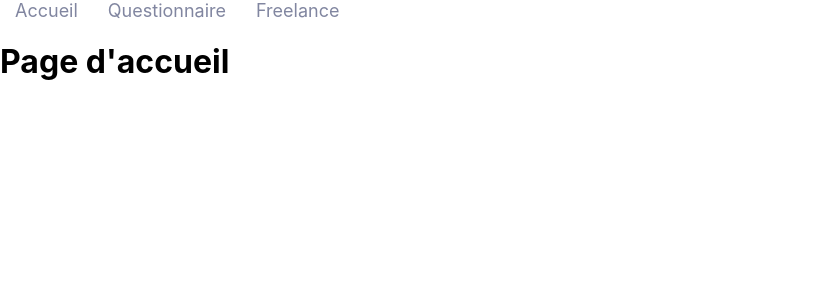
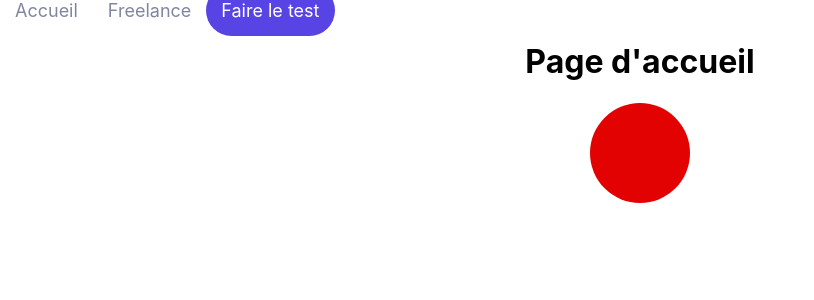
Before and after one commit to DevWeb13/shiny-agency, a React (Create React App) app: page / in a window 1280 px wide. Shown: the top 300 px of the page, without its empty margins (0-814 px from the left). Built offline with nearby package versions, Linux system fonts and the light colour scheme.

Commit message:
fix: index.jsx(router)
Made compliant with the new version of react + add props at Home and Header

```diff
--- a/public/index.html
+++ b/public/index.html
@@ -27,7 +27,7 @@
 
 <body>
   <noscript>You need to enable JavaScript to run this app.</noscript>
-  <div id="root"></div>
+  <div id="app"></div>
   <!--
       This HTML file is a template.
       If you open it directly in the browser, you will see an empty page.
--- a/src/components/Header/index.jsx
+++ b/src/components/Header/index.jsx
@@ -1,20 +1,30 @@
+import React from 'react';
 import { Link } from 'react-router-dom';
 import styled from 'styled-components';
-import React from 'react';
 
 const StyledLink = styled(Link)`
   padding: 15px;
   color: #8186a0;
   text-decoration: none;
   font-size: 18px;
+  ${(props) =>
+    // @ts-ignore
+    props.$isFullLink &&
+    `color: white; border-radius: 30px; background-color: #5843E4;`}
 `;
 
 function Header() {
   return (
     <nav>
       <StyledLink to="/">Accueil</StyledLink>
-      <StyledLink to="/survey/1">Questionnaire</StyledLink>
       <StyledLink to="/freelances">Freelance</StyledLink>
+      <StyledLink
+        to="/survey/1"
+        // @ts-ignore
+        $isFullLink
+      >
+        Faire le test
+      </StyledLink>
     </nav>
   );
 }
--- a/src/index.jsx
+++ b/src/index.jsx
@@ -1,5 +1,6 @@
 import React from 'react';
-import ReactDOM from 'react-dom';
+// import ReactDOM from 'react-dom';
+import { createRoot } from 'react-dom/client';
 import { BrowserRouter as Router, Route, Routes } from 'react-router-dom';
 import './index.css';
 import Header from './components/Header';
@@ -10,7 +11,10 @@ import Freelances from './pages/Freelances';
 import Error from './pages/Error';
 import reportWebVitals from './reportWebVitals';
 
-ReactDOM.render(
+const container = document.getElementById('app');
+const root = createRoot(container);
+
+root.render(
   <React.StrictMode>
     <Router>
       <Header />
@@ -22,8 +26,7 @@ ReactDOM.render(
         <Route path="*" element={<Error />} />
       </Routes>
     </Router>
-  </React.StrictMode>,
-  document.getElementById('root')
+  </React.StrictMode>
 );
 
 // If you want to start measuring performance in your app, pass a function
--- a/src/pages/Home/index.jsx
+++ b/src/pages/Home/index.jsx
@@ -1,9 +1,36 @@
-import React from 'react';
+import React, { useState } from 'react';
+import styled from 'styled-components';
+
+const HomeContainer = styled.div`
+  width: 100%;
+  display: flex;
+  align-items: center;
+  flex-direction: column;
+`;
+
+const Balloon = styled.div`
+  height: 100px;
+  width: 100px;
+  border-radius: 50px;
+  background-color: #e20202;
+  transform: scale(
+    ${({
+      // @ts-ignore
+      size,
+    }) => size}
+  );
+`;
+
 function Home() {
+  const [size, setSize] = useState(1);
   return (
-    <div>
-      <h1>Page d'accueil</h1>
-    </div>
+    <HomeContainer>
+      <h1 onClick={() => setSize(size + 0.1)}>Page d'accueil</h1>
+      <Balloon
+        // @ts-ignore
+        size={size}
+      />
+    </HomeContainer>
   );
 }
 
```
